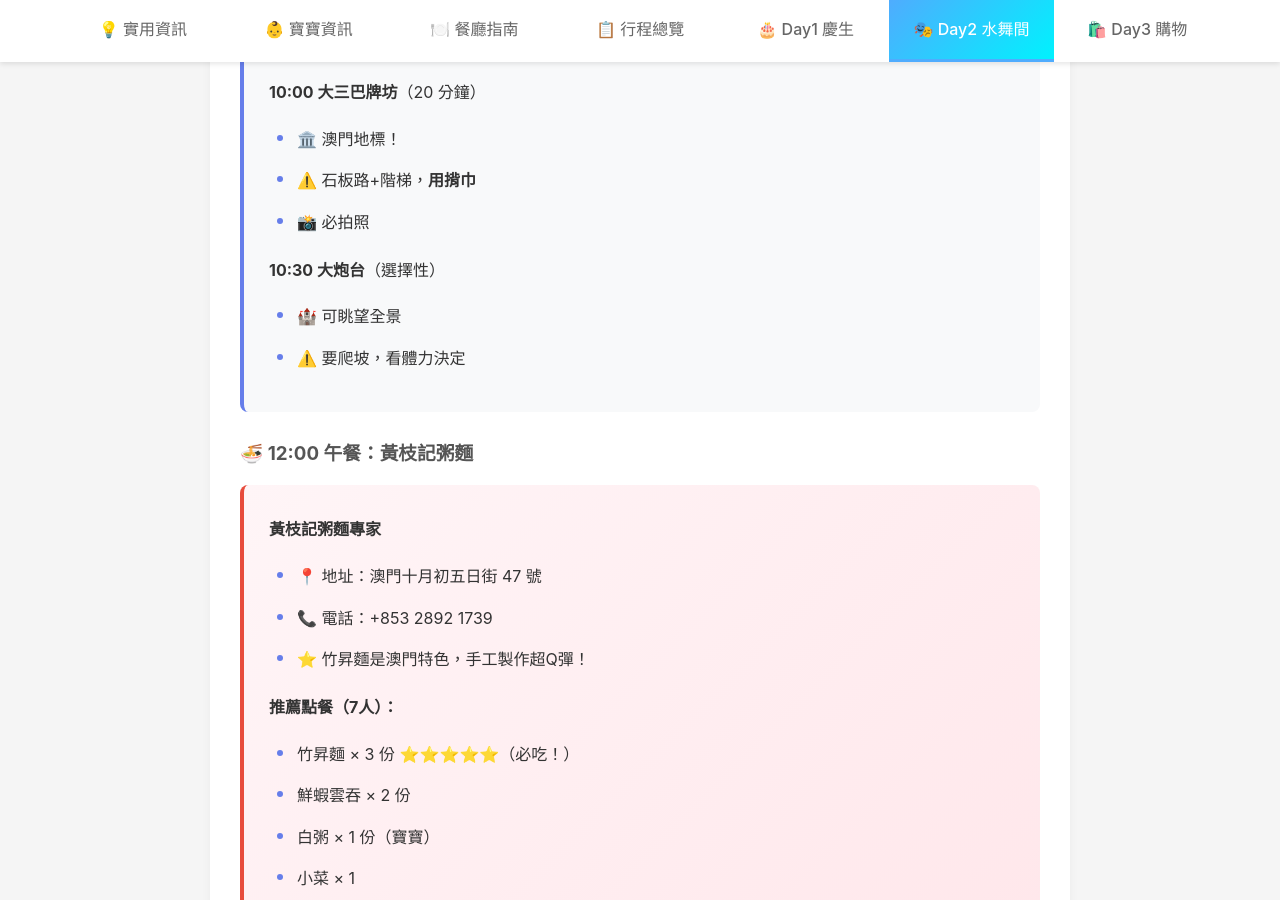
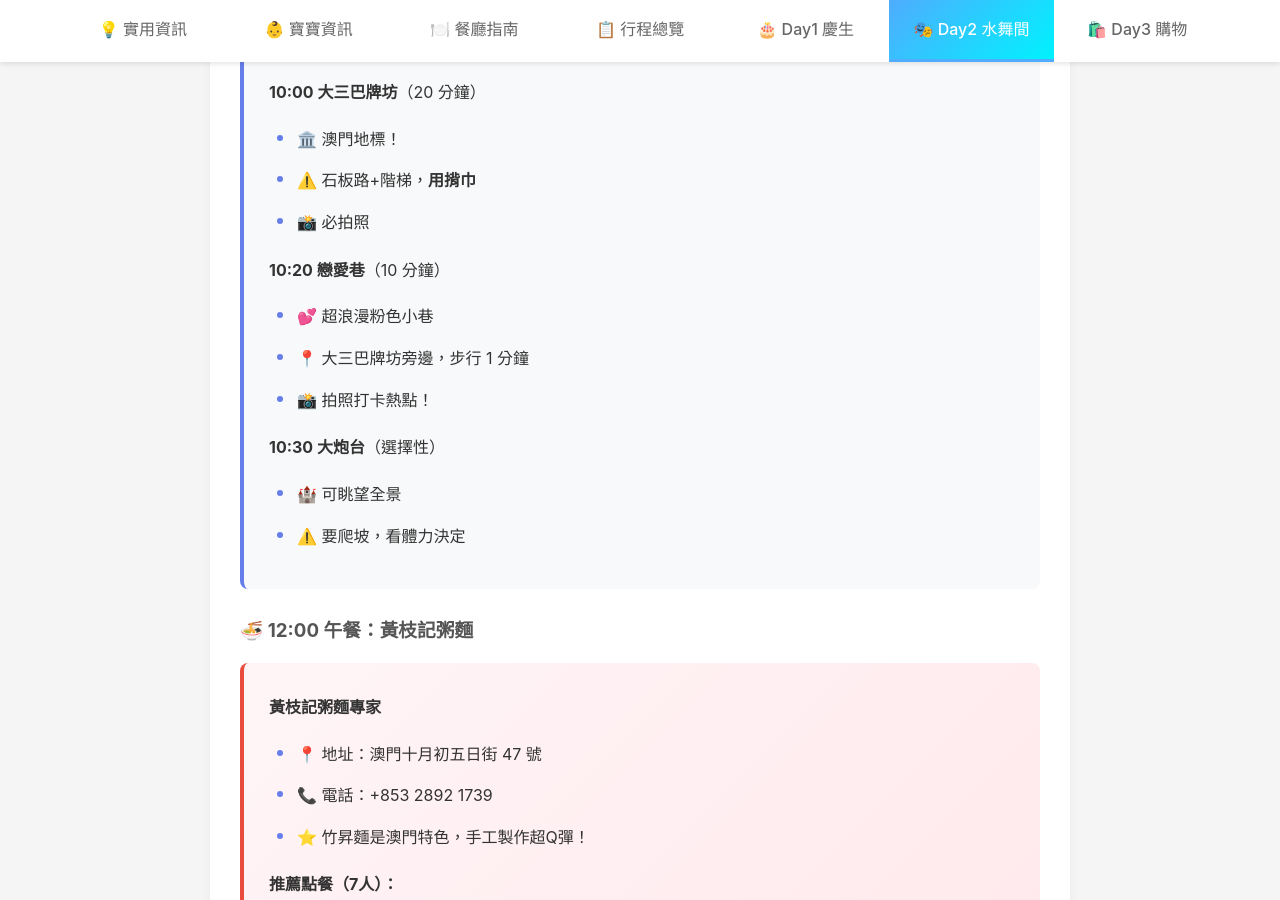
Before and after one commit to 10wang-creat/macau-trip-2026, a Jekyll site: the page built from day2.md, in a window 1280 px wide and 900 px high, scrolled down 1708 px. Built offline with Jekyll 4.4.1, drawn with Linux system fonts in a browser that asks for light colours.

```diff
--- a/day2.md
+++ b/day2.md
@@ -66,6 +66,13 @@ permalink: /day2
 <li>🏛️ 澳門地標！</li>
 <li>⚠️ 石板路+階梯，<strong>用揹巾</strong></li>
 <li>📸 必拍照</li>
+</ul>
+
+<p><strong>10:20 戀愛巷</strong>（10 分鐘）</p>
+<ul>
+<li>💕 超浪漫粉色小巷</li>
+<li>📍 大三巴牌坊旁邊，步行 1 分鐘</li>
+<li>📸 拍照打卡熱點！</li>
 </ul>
 
 <p><strong>10:30 大炮台</strong>（選擇性）</p>
```
Also changed, not shown: assets/maps/macau-interactive-map.html (+8 -0 lines), index.md (+1 -1 lines).
